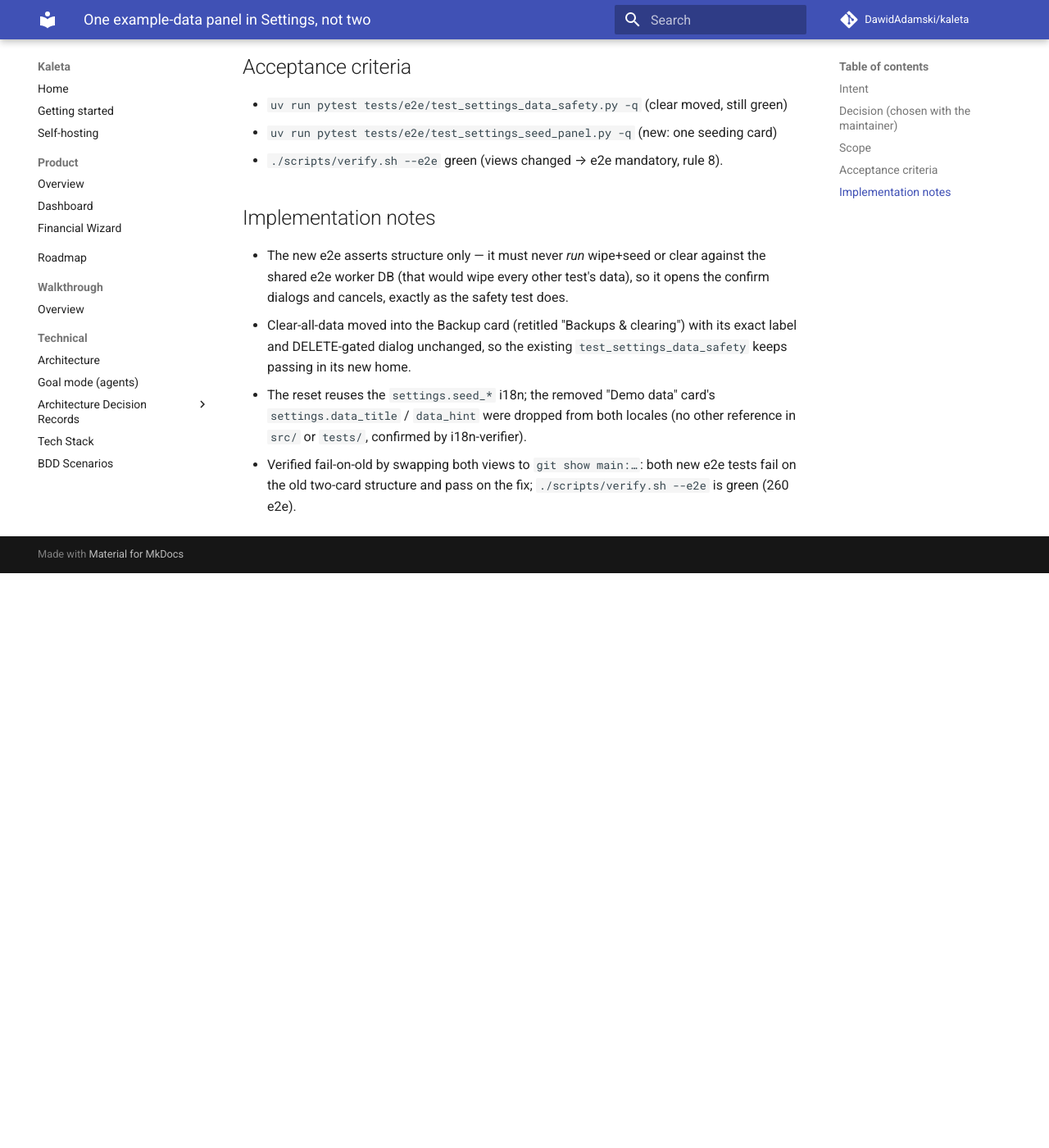
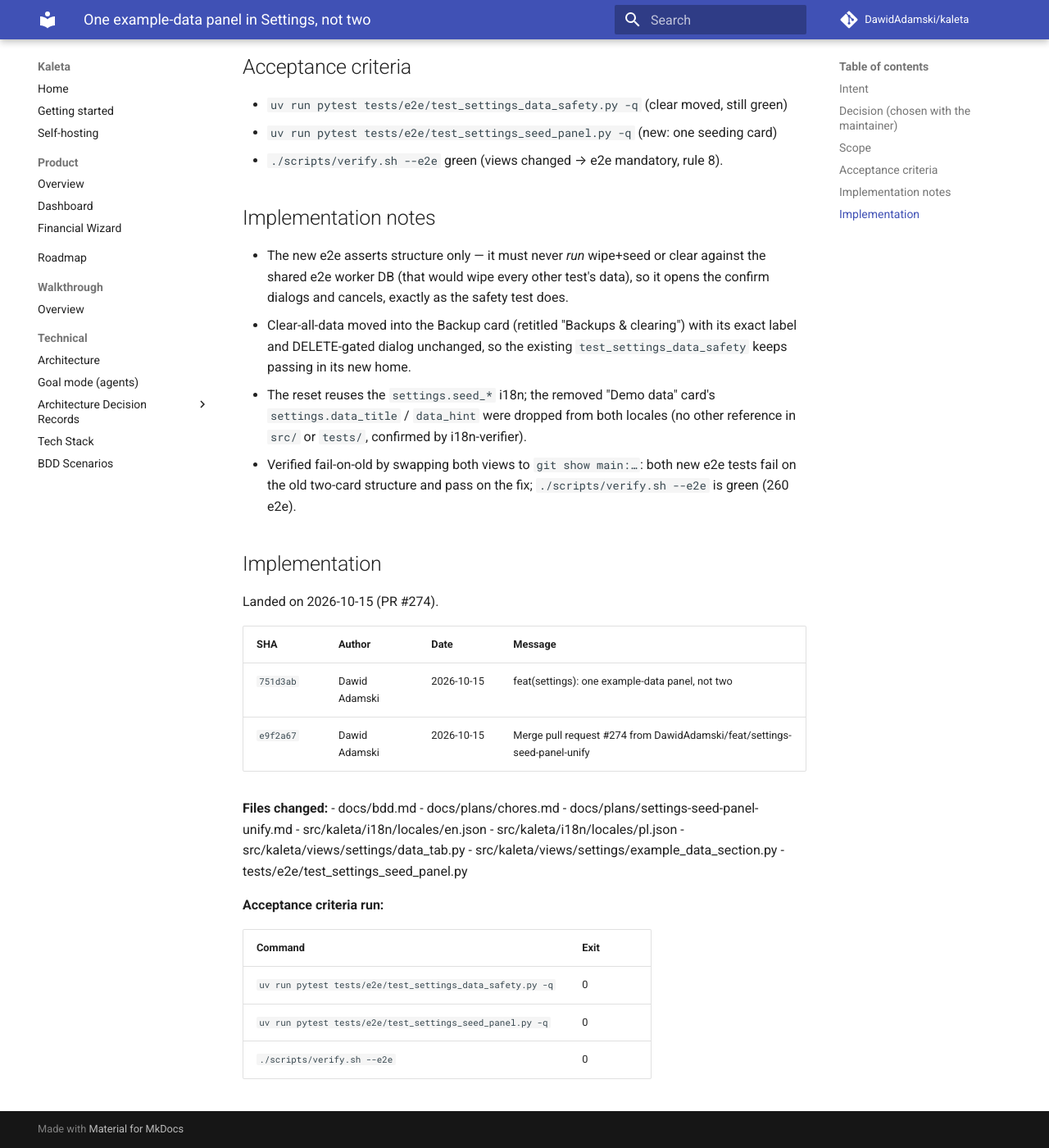
Before and after one commit to DawidAdamski/kaleta, an MkDocs documentation site: the page built from docs/plans/archive/settings-seed-panel-unify.md, in a window 1280 px wide and 1400 px high, scrolled down 948 px. Shown: the whole window at 82% size. Built offline with MkDocs 1.6.1 and Material for MkDocs 9.7.7, drawn with Linux system fonts in a browser that asks for light colours; comment, search, counter and statistics services are not loaded; before the commit the page ends 1647 px from its top, so only the background shows below that.

Commit message:
docs(plans): archive settings-seed-panel-unify (#274)
Co-Authored-By: Claude Sonnet 5.5 <noreply@anthropic.com>

```diff
--- a/docs/plans/settings-seed-panel-unify.md
+++ b/docs/plans/archive/settings-seed-panel-unify.md
@@ -3,8 +3,9 @@ plan_id: settings-seed-panel-unify
 title: One example-data panel in Settings, not two
 area: settings
 effort: medium
-status: in-progress
-roadmap_ref: ../roadmap.md#seed
+status: archived
+archived_at: 2026-10-15
+roadmap_ref: ../../roadmap.md#seed
 ---
 
 # One example-data panel in Settings, not two
@@ -61,3 +62,30 @@ card is retitled "Backups & clearing"). The old "Demo data" card is removed.
 - Verified fail-on-old by swapping both views to `git show main:…`: both new
   e2e tests fail on the old two-card structure and pass on the fix;
   `./scripts/verify.sh --e2e` is green (260 e2e).
+
+## Implementation
+
+Landed on 2026-10-15 (PR #274).
+
+| SHA | Author | Date | Message |
+|---|---|---|---|
+| `751d3ab` | Dawid Adamski | 2026-10-15 | feat(settings): one example-data panel, not two |
+| `e9f2a67` | Dawid Adamski | 2026-10-15 | Merge pull request #274 from DawidAdamski/feat/settings-seed-panel-unify |
+
+**Files changed:**
+- docs/bdd.md
+- docs/plans/chores.md
+- docs/plans/settings-seed-panel-unify.md
+- src/kaleta/i18n/locales/en.json
+- src/kaleta/i18n/locales/pl.json
+- src/kaleta/views/settings/data_tab.py
+- src/kaleta/views/settings/example_data_section.py
+- tests/e2e/test_settings_seed_panel.py
+
+**Acceptance criteria run:**
+
+| Command | Exit |
+|---|---|
+| `uv run pytest tests/e2e/test_settings_data_safety.py -q` | 0 |
+| `uv run pytest tests/e2e/test_settings_seed_panel.py -q` | 0 |
+| `./scripts/verify.sh --e2e` | 0 |
```
